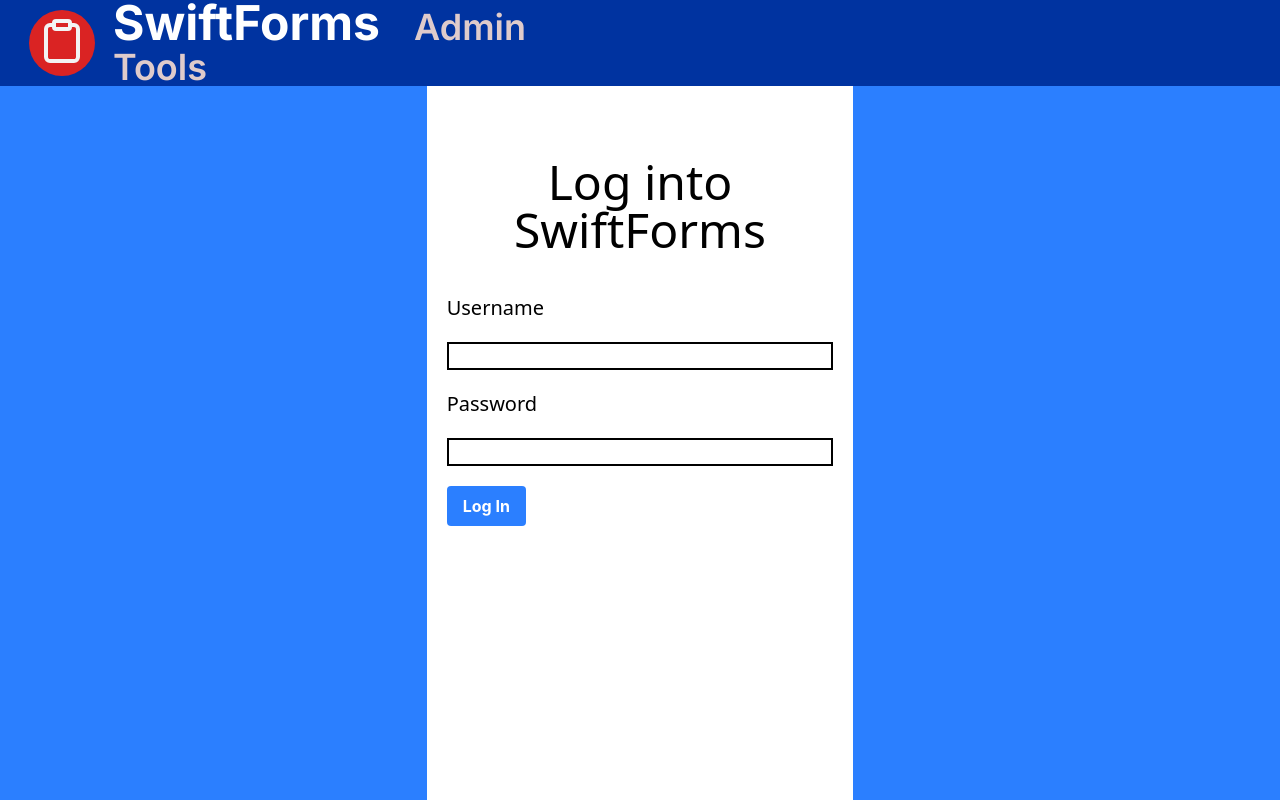
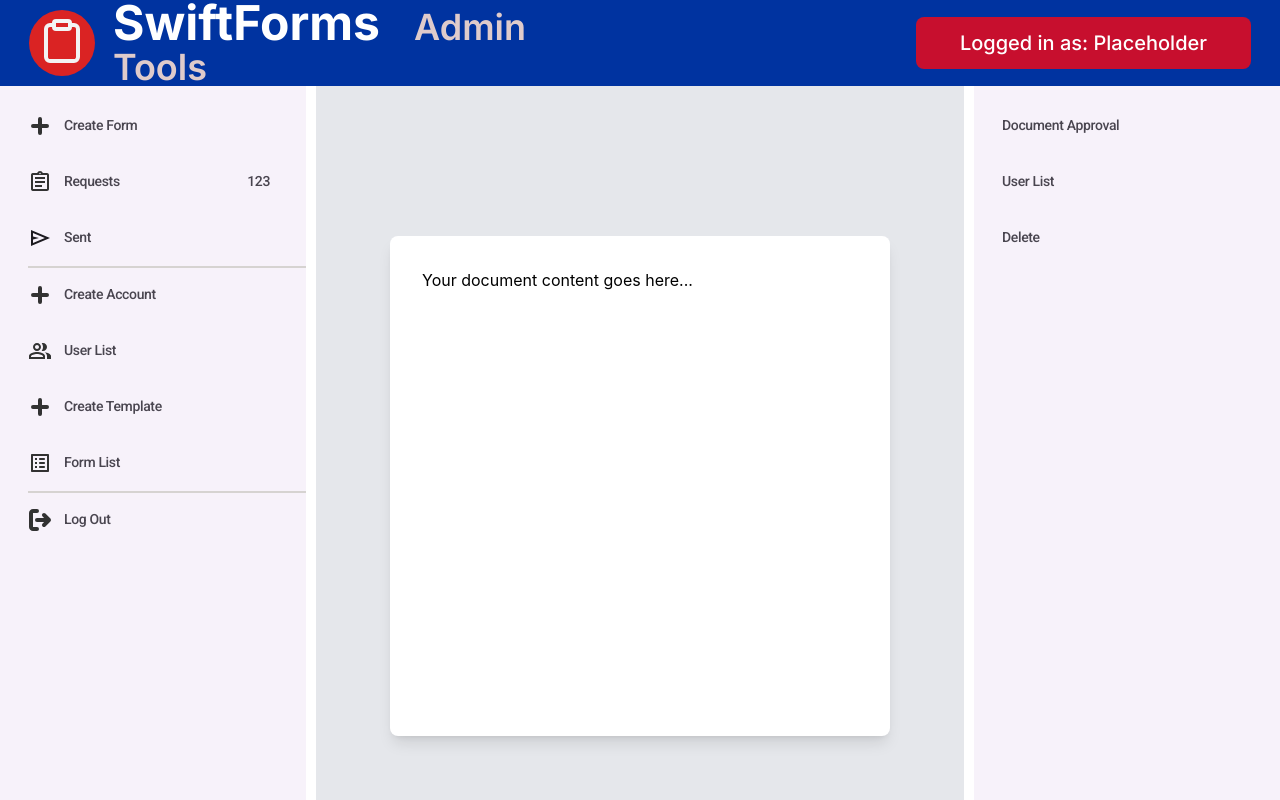
Before and after one commit to KZhang2002/Form-Web-App, a React (Vite) app: page / in a window 1280 px wide. Shown: the top 800 px of the page. Built offline with nearby package versions, Linux system fonts and the light colour scheme; a web font is replaced by a local one.

Commit message:
Login Changes

```diff
--- a/index.html
+++ b/index.html
@@ -15,7 +15,7 @@
       manifest.json provides metadata used when your web app is installed on a
       user's mobile device or desktop. See https://developers.google.com/web/fundamentals/web-app-manifest/
     -->
-    <link rel="manifest" href="%PUBLIC_URL%/public/manifest.json" />
+    <link rel="manifest" href="D:/Programming Projects/WebProjects/WebDesign/Form-Web-App/public/manifest.json" />
     <!--
       Notice the use of %PUBLIC_URL% in the tags above.
       It will be replaced with the URL of the `public` folder during the build.
--- a/src/App.tsx
+++ b/src/App.tsx
@@ -22,7 +22,7 @@ import DocumentView from './DocumentView';
 function App() {
   return (
     <Routes>
-      <Route path="/" element={<Login/>}/>
+      <Route path="/" element={<DocumentView/>}/>
       <Route path="/home" element={<Home/>}/>
     </Routes>
   );
--- a/src/DocumentView.tsx
+++ b/src/DocumentView.tsx
@@ -3,13 +3,9 @@ import './App.css';
 import './Home'
 import NavBar from "./components/NavBar";
 import { NavDrawer } from "./components/NavDrawer";
+import { DocumentToolDrawer } from './components/DocumentToolDrawer';
 
 export const DocumentView = () => {
-  const thingamajig = (num: number) => {
-    // do stuff
-    return num;
-  }
-
   return (
     <div>
       <div className="DefaultLayout w-full h-full bg-white flex-col justify-start items-start inline-flex overflow-hidden">
@@ -22,6 +18,7 @@ export const DocumentView = () => {
             <p>Your document content goes here...</p>
           </div>
         </div>
+        <DocumentToolDrawer/>
       </div>
 
     </div>
--- a/src/Login.tsx
+++ b/src/Login.tsx
@@ -3,6 +3,8 @@ import { useNavigate } from 'react-router-dom';
 import './App.css';
 import './Home'
 import NavBar from './components/NavBar';
+import loginImage1 from "./Images/LoginImage1.png"
+import loginImage2 from "./Images/LoginImage2.png"
 
 export interface LoginInfo {
   username: string;
@@ -18,10 +20,27 @@ export const Login = () => {
   const navigate = useNavigate();
 
   const [loginInfo, setLoginInfo] = useState<LoginInfo>({ username: "", password: "" });
+  const [error, setError] = useState("")
 
   const handleInputChange = (event: ChangeEvent<HTMLInputElement>) => {
     const { name, value } = event.target;
     setLoginInfo((prev) => ({ ...prev, [name]: value }));
+  }
+
+  const handleBlur = (): string => {
+    let errorText = "";
+    if(loginInfo.username == ""){
+      errorText = "Username can not be empty";
+    }
+    else if (loginInfo.password == ""){
+      errorText = "Password can not be empty";
+    }
+    else{
+      errorText = "";
+    }
+
+    setError(errorText);
+    return errorText;
   }
 
   return (
@@ -30,29 +49,35 @@ export const Login = () => {
               <NavBar username={"Placeholder"} showAccount={false}/>
             </div>
       <div className="grid grid-cols-3 h-screen">
-        <div className="bg-blue-500">
+        <div>
+          <img src={loginImage1} alt="Sidebar Image" className="w-full h-full object-cover"/>
         </div>
         <div className="grid grid-rows-5">
           <div className="row-span-3 flex flex-col">
-            <div className="text-center text-5xl font-sans m-5 justify-center mt-auto">
+            <div className="text-center text-5xl font-sans m-5 mt-30">
               Log into SwiftForms
             </div>
             <div className="text-xl font-sans m-5">
               Username
             </div>
-            <input className="flex border-2 mx-5" type="text" name="username" value={loginInfo.username} onChange={handleInputChange} />
+            <input className="flex border-2 mx-5" type="text" name="username" value={loginInfo.username} onChange={handleInputChange} onBlur={handleBlur}/>
             <div className="text-xl font-sans m-5">
               Password
             </div>
-            <input className="flex border-2 mx-5" type="text" name="password" value={loginInfo.password} onChange={handleInputChange} />
+            <input className="flex border-2 mx-5" type="text" name="password" value={loginInfo.password} onChange={handleInputChange} onBlur={handleBlur} />
             <div className="m-5 flex">
-              <button onClick={() => navigate("/home", { state: loginInfo })}
-                className="mb-5 bg-blue-500 hover:bg-blue-700 text-white font-bold py-2 px-4 rounded h-fit">Log In</button>
+              <button onClick={() => {
+                if(!handleBlur()){
+                  navigate("/home", { state: loginInfo });
+                }
+              }}
+                className=" bg-blue-500 hover:bg-blue-700 text-white font-bold py-2 px-4 rounded h-fit">Log In</button>
             </div>
-
+          {error && <p className="mx-5 text-red-500">{error}</p>}
           </div>
         </div>
-        <div className="bg-blue-500">
+        <div>
+          <img src={loginImage2} alt="Sidebar Image" className="w-full h-full object-cover"/>
         </div>
       </div>
     </div>
--- /dev/null
+++ b/src/components/DocumentToolDrawer.tsx
@@ -0,0 +1,37 @@
+import React from "react";
+import {RequestIcon, SentIcon, DraftIcon} from "./Icons";
+
+export const DocumentToolDrawer = () => {
+  return (
+    <div data-layer="Navigation Drawer/Default"
+         className="NavigationDrawerDefault w-[306px] h-[995px] p-3 bg-[#f7f2fa] flex-col justify-start items-start inline-flex overflow-hidden">
+      <div data-layer="Inbox"
+           className="Inbox self-stretch h-14 rounded-[100px] justify-start items-center gap-3 inline-flex overflow-hidden">
+        <div data-layer="state-layer"
+             className="StateLayer grow shrink basis-0 self-stretch pl-4 pr-6 py-4 justify-start items-center gap-3 flex">
+          <div data-layer="Label"
+               className="Label grow shrink basis-0 text-[#49454f] text-sm font-medium font-['Roboto'] leading-tight tracking-tight">Document Approval
+          </div>
+        </div>
+      </div>
+      <div data-layer="Sent"
+           className="Sent self-stretch h-14 rounded-[100px] justify-start items-center gap-3 inline-flex overflow-hidden">
+        <div data-layer="state-layer"
+             className="StateLayer grow shrink basis-0 self-stretch pl-4 pr-6 py-4 justify-start items-center gap-3 flex">
+          <div data-layer="Label"
+               className="Label grow shrink basis-0 text-[#49454f] text-sm font-medium font-['Roboto'] leading-tight tracking-tight">User List
+          </div>
+        </div>
+      </div>
+      <div data-layer="Drafts"
+           className="Drafts self-stretch h-14 rounded-[100px] justify-start items-center gap-3 inline-flex overflow-hidden">
+        <div data-layer="state-layer"
+             className="StateLayer grow shrink basis-0 self-stretch pl-4 pr-6 py-4 justify-start items-center gap-3 flex">
+          <div data-layer="Label"
+               className="Label grow shrink basis-0 text-[#49454f] text-sm font-medium font-['Roboto'] leading-tight tracking-tight">Delete
+          </div>
+        </div>
+      </div>
+    </div>
+  )
+}
```
Also changed, not shown: src/Images/LoginImage1.png (added), src/Images/LoginImage2.png (added).
